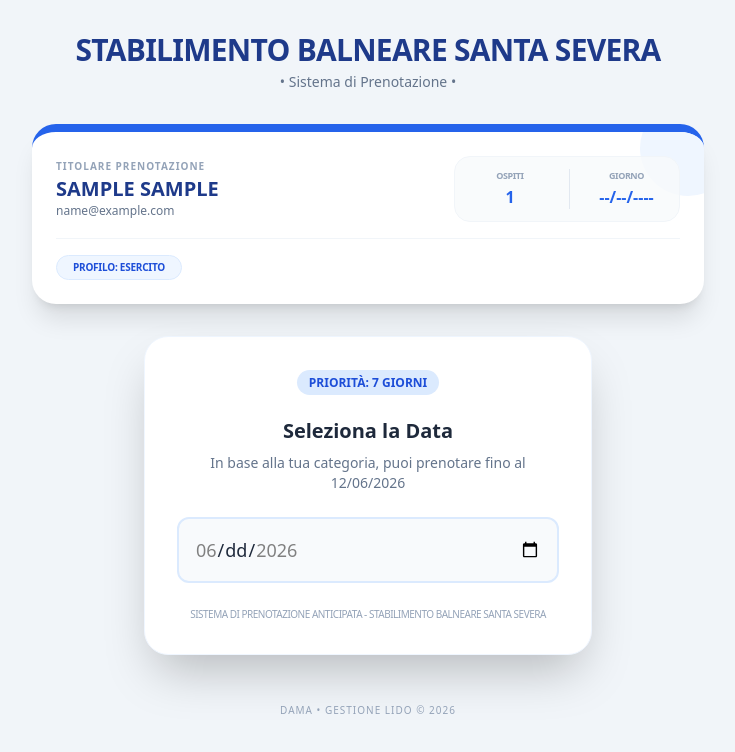
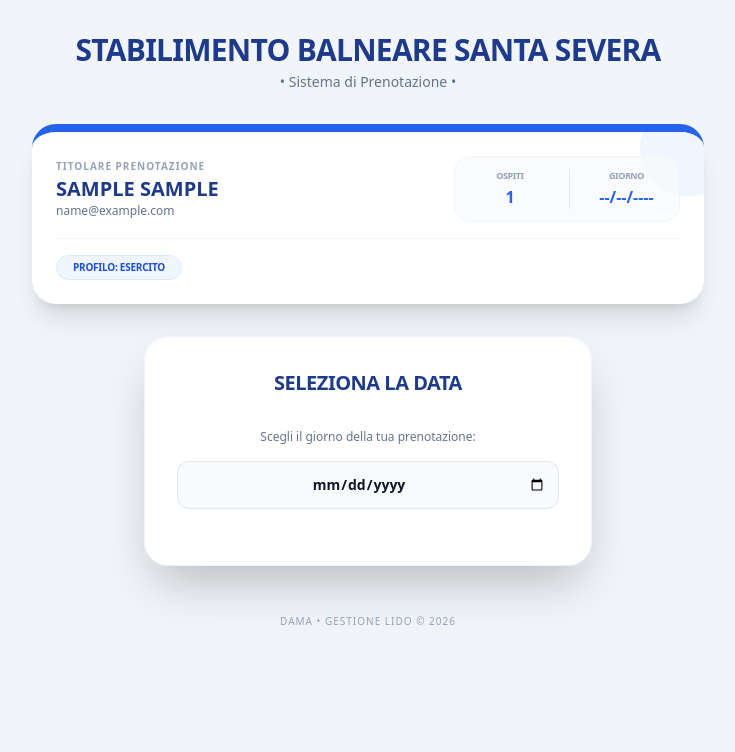
Before and after one commit to feedend/lido-booking, a Next.js app: page / in a window 1280 px wide. Both pictures are taken after typing "Sample", "Sample", "name@example.com" into the empty fields and a click on the button "Continua". Shown: the top 752 px of the page, without its empty margins (272-1007 px from the left). Built offline with nearby package versions, Linux system fonts and the light colour scheme.

Commit message:
Update CalendarStep.tsx

```diff
--- a/src/components/booking/CalendarStep.tsx
+++ b/src/components/booking/CalendarStep.tsx
@@ -1,56 +1,47 @@
 'use client';
-import React, { useState } from 'react';
+import React from 'react';
 
-type CalendarProps = {
+type CalendarStepProps = {
   categoria: string;
   onDateSelect: (date: string) => void;
 };
 
-export default function CalendarStep({ categoria, onDateSelect }: CalendarProps) {
-  const today = new Date();
+export default function CalendarStep({ categoria, onDateSelect }: CalendarStepProps) {
+  const oggiIso = new Date().toISOString().split('T')[0];
+  const isGiornaliero = categoria.toLowerCase() === 'giornaliero';
 
-  // Calcolo del limite giorni in base alla categoria
-  const getDaysAhead = (cat: string) => {
-    switch (cat) {
-      case 'Esercito': return 7;
-      case 'Esercito in quiescenza': return 5;
-      case 'Altra Forza Armata': return 1;
-      case 'Esercito - Parenti': return 1;
-      default: return 0;
-    }
+  const handleSelezionaOggi = () => {
+    onDateSelect(oggiIso);
   };
 
-  const daysAhead = getDaysAhead(categoria);
-  const maxDate = new Date();
-  maxDate.setDate(today.getDate() + daysAhead);
+  return (
+    <div className="max-w-md mx-auto bg-white p-8 rounded-3xl shadow-2xl border border-blue-50 text-slate-800 text-center">
+      <h3 className="text-xl font-bold text-blue-900 mb-2 uppercase tracking-tight">Seleziona la Data</h3>
 
-  // Formattazione per l'input date (YYYY-MM-DD)
-  const formatDate = (d: Date) => d.toISOString().split('T')[0];
+      {isGiornaliero ? (
+        <div className="py-6 space-y-4">
+          <div className="p-4 bg-amber-50 border border-amber-200 rounded-2xl text-xs text-amber-900">
+            Hai selezionato la tariffa <strong>Giornaliero</strong>. Questa tipologia permette la prenotazione esclusivamente per la giornata di oggi.
+          </div>
 
-  return (
-    <div className="max-w-md mx-auto bg-white p-8 rounded-3xl shadow-2xl border border-blue-50 text-center">
-      <div className="mb-6">
-        <span className="bg-blue-100 text-blue-700 text-xs font-bold px-3 py-1 rounded-full uppercase">
-          Priorità: {daysAhead} {daysAhead === 1 ? 'Giorno' : 'Giorni'}
-        </span>
-      </div>
-
-      <h2 className="text-xl font-bold text-slate-800 mb-2">Seleziona la Data</h2>
-      <p className="text-sm text-slate-500 mb-6">
-        In base alla tua categoria, puoi prenotare fino al {maxDate.toLocaleDateString('it-IT')}
-      </p>
-
-      <input
-        type="date"
-        min={formatDate(today)}
-        max={formatDate(maxDate)}
-        className="w-full p-4 rounded-xl bg-slate-50 border-2 border-blue-100 focus:border-blue-500 outline-none text-lg font-medium mb-6"
-        onChange={(e) => onDateSelect(e.target.value)}
-      />
-
-      <div className="text-[10px] text-slate-400 uppercase tracking-tighter">
-        Sistema di prenotazione anticipata - Stabilimento Balneare Santa Severa
-      </div>
+          <button
+            onClick={handleSelezionaOggi}
+            className="w-full bg-gradient-to-r from-blue-600 to-sky-600 text-white font-black py-4 px-6 rounded-xl shadow-md text-sm uppercase tracking-wider hover:from-blue-700 hover:to-sky-700 transition"
+          >
+            Prenota per Oggi ({new Date().toLocaleDateString('it-IT')})
+          </button>
+        </div>
+      ) : (
+        <div className="py-6 space-y-4">
+          <p className="text-xs text-slate-500">Scegli il giorno della tua prenotazione:</p>
+          <input
+            type="date"
+            min={oggiIso}
+            onChange={(e) => e.target.value && onDateSelect(e.target.value)}
+            className="w-full p-3 rounded-xl bg-slate-50 border border-slate-200 text-slate-900 font-bold outline-none text-sm text-center focus:ring-2 focus:ring-blue-500"
+          />
+        </div>
+      )}
     </div>
   );
 }
```
